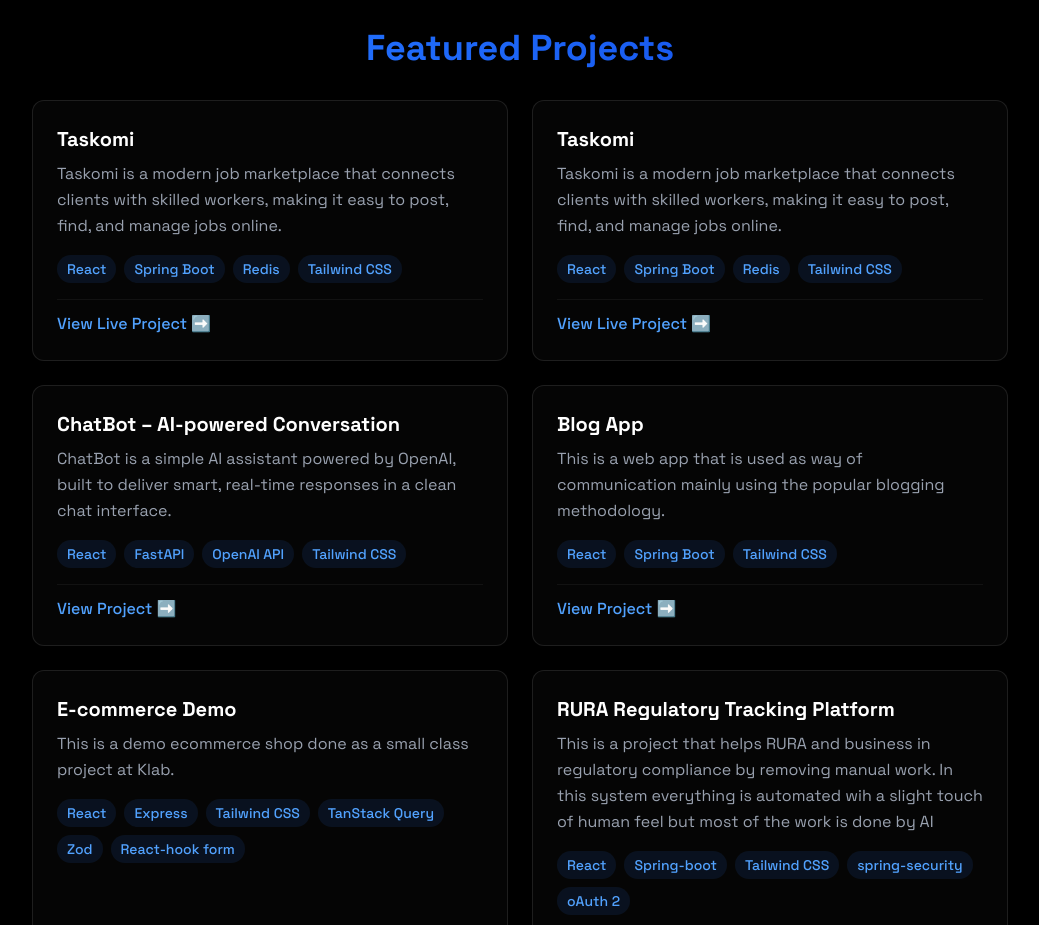
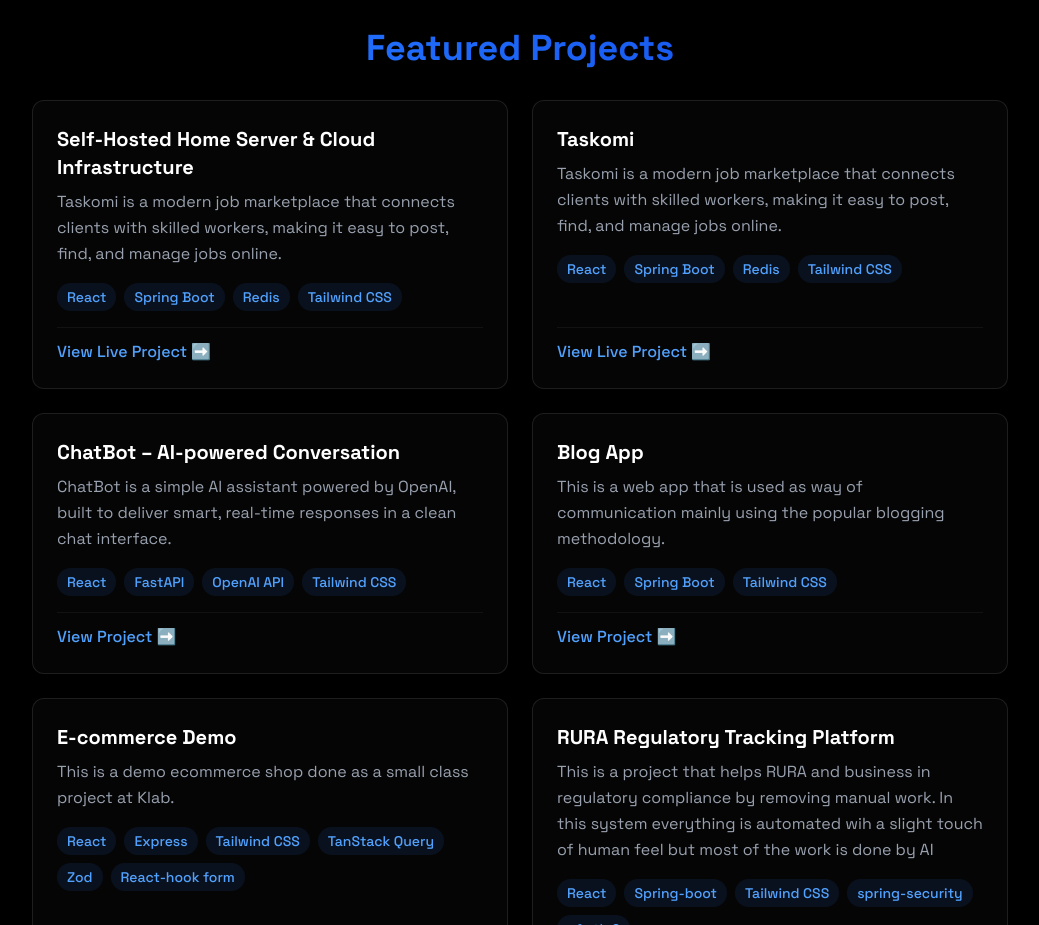
Before and after one commit to niyoblaise/niyoblaise-7, a React (Vite) app: page / in a window 1280 px wide. Shown: the part 2360-3285 px from the top of the page, without its empty margins (120-1159 px from the left). Built offline with nearby package versions, Linux system fonts and the light colour scheme.

Commit message:
new project added

```diff
--- a/src/components/sections/Projects.jsx
+++ b/src/components/sections/Projects.jsx
@@ -2,7 +2,7 @@ import { RevealOnScroll } from "../RevealOnScroll";
 
 const projects = [
   {
-    title: "Taskomi",
+    title: "Self-Hosted Home Server & Cloud Infrastructure",
     description:
         "Taskomi is a modern job marketplace that connects clients with skilled workers, making it easy to post, find, and manage jobs online.",
     tech: ["React", "Spring Boot", "Redis", "Tailwind CSS"],
```
